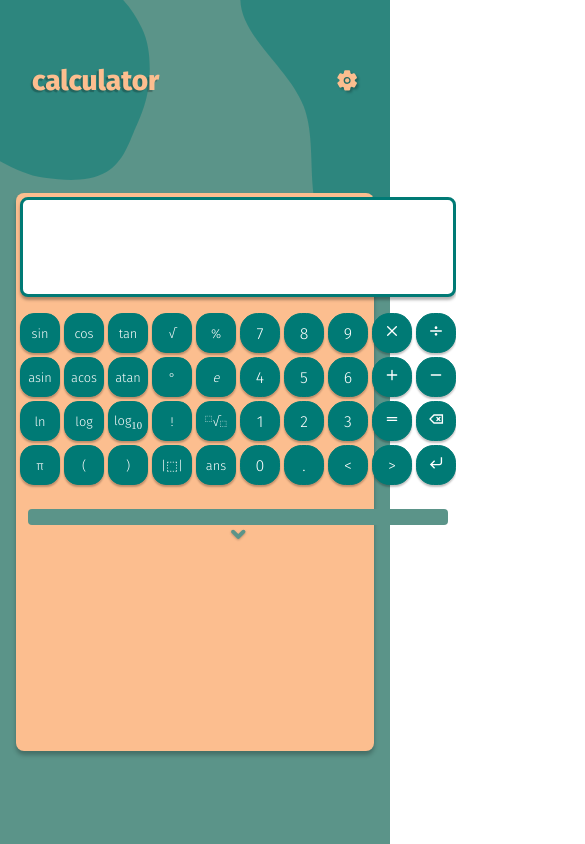
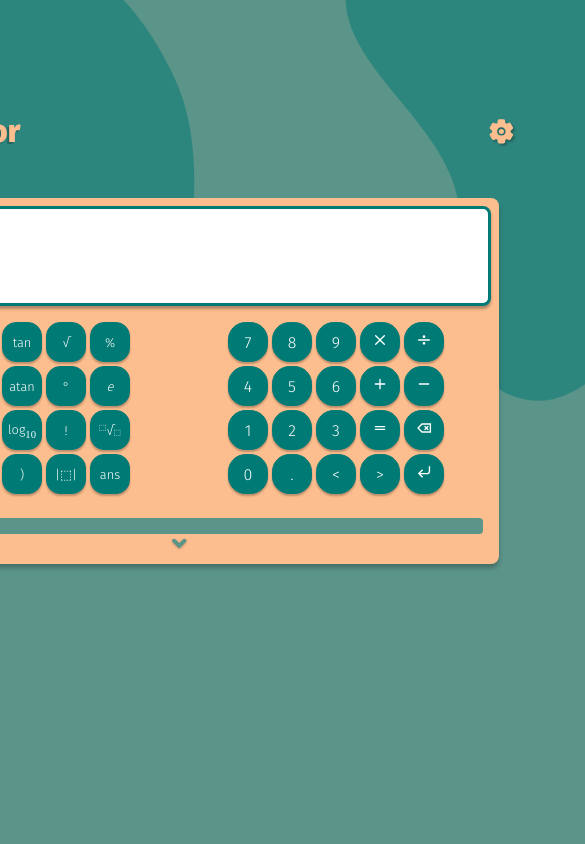
Before and after one commit to bababubudev/CalculatorJs, a React (Vite) app: page / in a window 390 px wide. Shown: the whole page, 585 px wide, since content can reach past the window. Built offline with nearby package versions, Linux system fonts and the light colour scheme.

Commit message:
Removed user selection and dragging for background obj

```diff
--- a/src/App.tsx
+++ b/src/App.tsx
@@ -6,8 +6,8 @@ function App() {
     <main>
       <section className="content">
         <div className="blobs">
-          <img src="/CalculatorJs/svg/blob1.svg" alt="Blob1" className="blob1" />
-          <img src="/CalculatorJs/svg/blob2.svg" alt="Blob2" className="blob2" />
+          <img draggable="false" src="/CalculatorJs/svg/blob1.svg" alt="Blob1" className="blob1" />
+          <img draggable="false" src="/CalculatorJs/svg/blob2.svg" alt="Blob2" className="blob2" />
         </div>
         <Header />
         <Calculator />
--- a/src/styles/style.scss
+++ b/src/styles/style.scss
@@ -38,6 +38,7 @@ main {
   position: absolute;
   inset: 0;
   z-index: 0;
+  user-select: none;
 
   .blob1 {
     position: absolute;
@@ -52,56 +53,3 @@ main {
     width: 250px;
   }
 }
-
-@media screen and (max-width: 650px) {
-  .content {
-    min-width: max(100vw, 22rem);
-    padding: 1rem;
-
-    .blobs {
-      & > * {
-        width: 150px;
-      }
-    }
-
-    header {
-      margin: 3rem 0 6rem 0;
-
-      h1 {
-        font-size: 1.75rem;
-      }
-
-      svg {
-        width: 2.5ch;
-      }
-    }
-
-    .calculator {
-      padding: 0.25rem;
-
-      .hidables {
-        display: grid;
-        grid-template-columns: none;
-        grid-template-rows: 1fr 200px;
-
-        .show-hide-btn {
-          grid-column: auto;
-        }
-      }
-    }
-  }
-}
-
-@media screen and (min-width: 650px) and (max-width: 1200px) {
-  .content {
-    min-width: 40rem;
-    padding: 2rem;
-  }
-}
-
-@media screen and (min-width: 1200px) {
-  form .keypad {
-    display: grid;
-    justify-content: end;
-  }
-}
```
Also changed, not shown: src/styles/Calculator.scss (line endings or trailing spaces).
